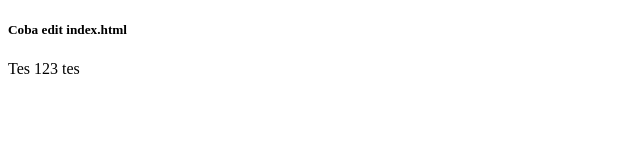
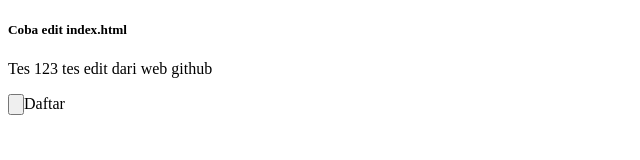
Before and after one commit to fayrnaldy/latihanGIT, a plain HTML site: page index.html in a window 1280 px wide. Shown: the whole page, without its empty margins (0-640 px from the left). Drawn offline with Linux system fonts and the light colour scheme.

Commit message:
edit index.html dari web github

```diff
--- a/index.html
+++ b/index.html
@@ -7,6 +7,7 @@
 </head>
 <body>
     <h5>Coba edit index.html</h5>
-    <p>Tes 123 tes</p>
+    <p>Tes 123 tes edit dari web github</p>
+    <input type="button">Daftar</input>
 </body>
 </html>
```
